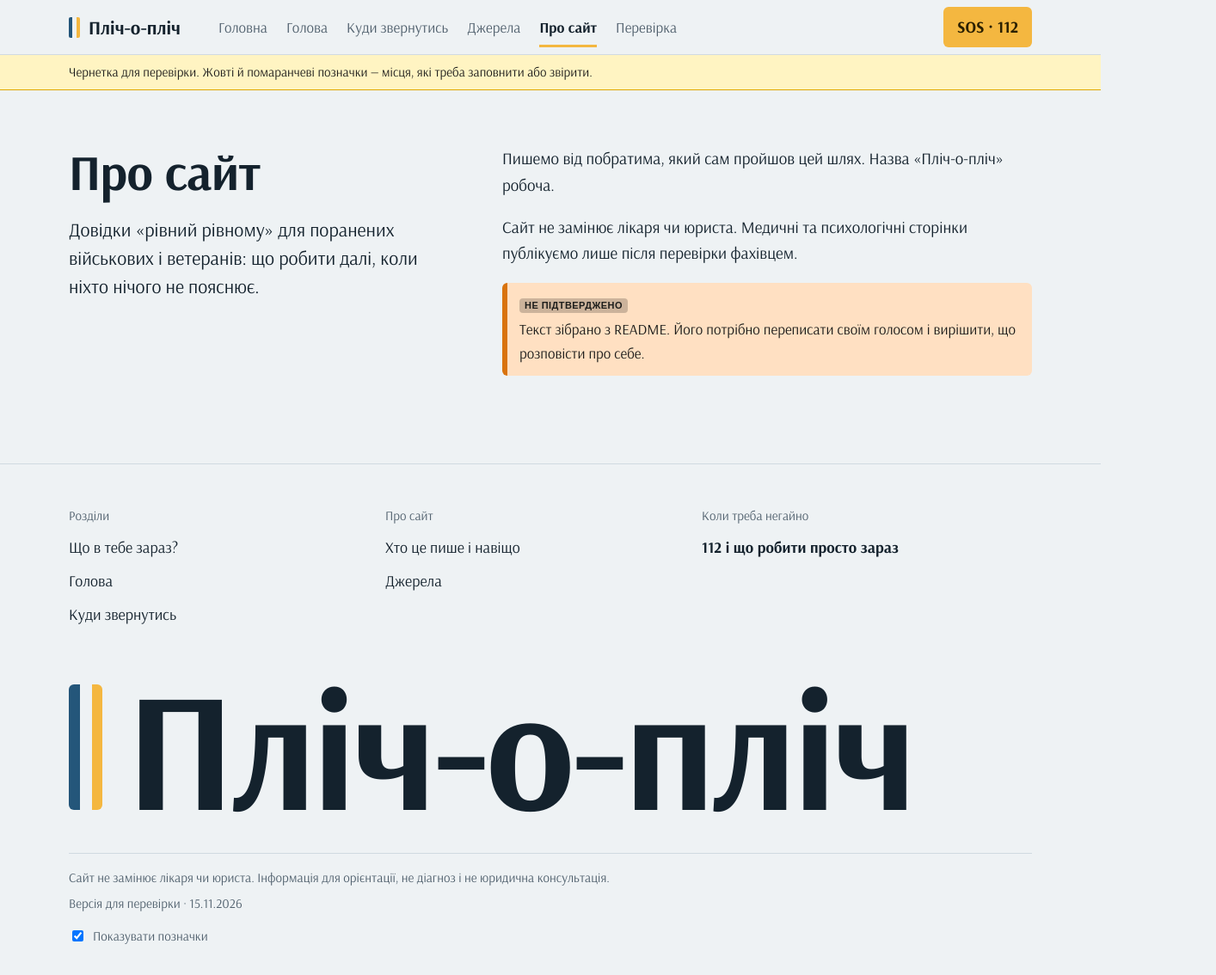
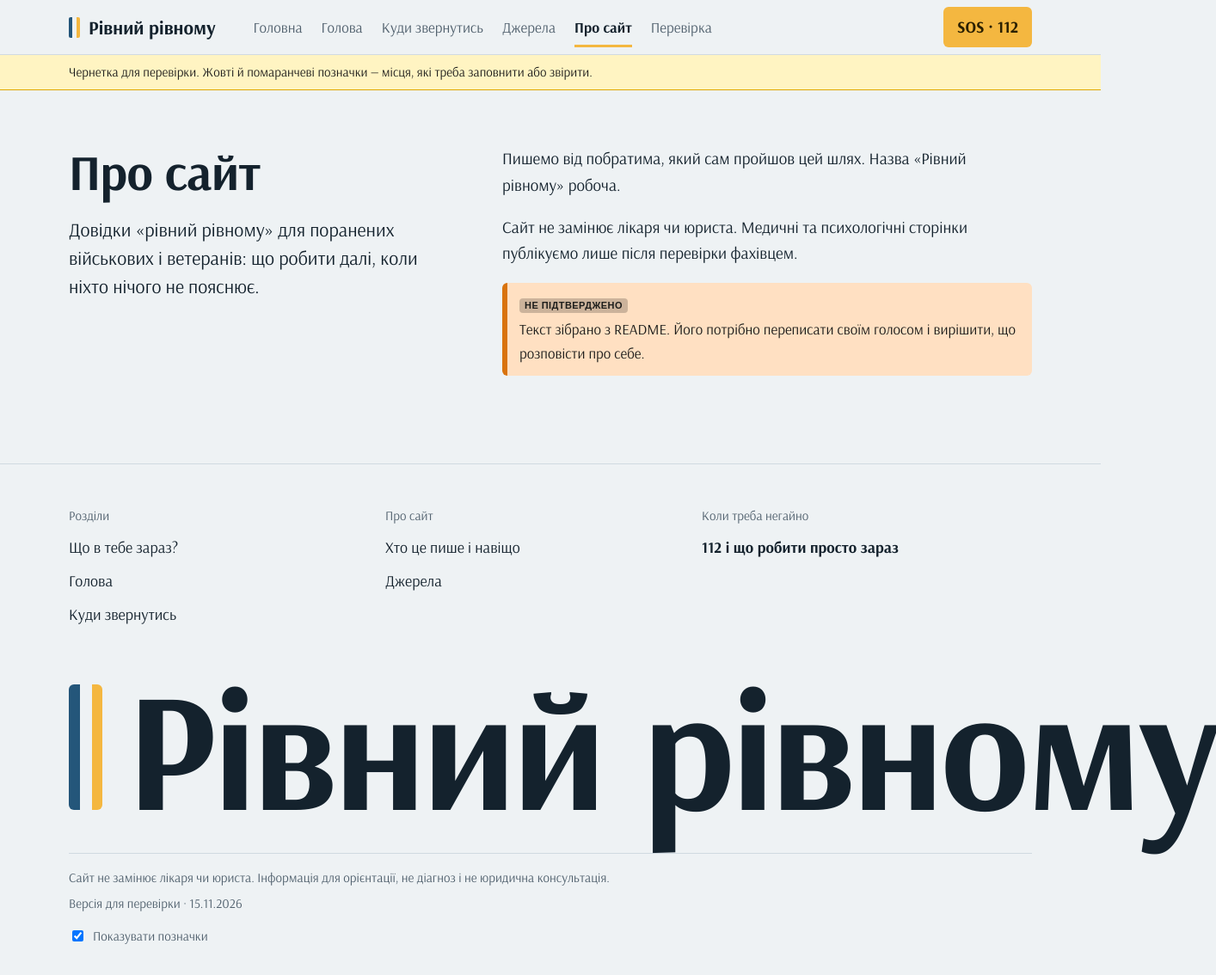
Before and after one commit to aleksandrkilusik-blip/peer-to-peer, a plain HTML site: page docs/pro-sait.html in a window 1280 px wide. Shown: the whole page at 86% size, 1414 px wide, since content can reach past the window. Drawn offline with Linux system fonts and the light colour scheme.

Commit message:
Назва сайту: «Рівний рівному» замість «Пліч-о-пліч»
Co-Authored-By: Claude Opus 5.5 <noreply@anthropic.com>

```diff
--- a/docs/pro-sait.html
+++ b/docs/pro-sait.html
@@ -1,6 +1,6 @@
 <!DOCTYPE html>
 <html lang="uk"><head><meta charset="utf-8"><meta name="viewport" content="width=device-width,initial-scale=1">
-<title>Про сайт · Пліч-о-пліч</title><style>@font-face{font-family:Arsenal;font-weight:400;font-display:swap;src:url(fonts/arsenal-cyrillic-400-normal.woff2) format("woff2");unicode-range:U+0301,U+0400-045F,U+0490-0491,U+04B0-04B1,U+2116}
+<title>Про сайт · Рівний рівному</title><style>@font-face{font-family:Arsenal;font-weight:400;font-display:swap;src:url(fonts/arsenal-cyrillic-400-normal.woff2) format("woff2");unicode-range:U+0301,U+0400-045F,U+0490-0491,U+04B0-04B1,U+2116}
 @font-face{font-family:Arsenal;font-weight:700;font-display:swap;src:url(fonts/arsenal-cyrillic-700-normal.woff2) format("woff2");unicode-range:U+0301,U+0400-045F,U+0490-0491,U+04B0-04B1,U+2116}
 @font-face{font-family:Arsenal;font-weight:400;font-display:swap;src:url(fonts/arsenal-latin-400-normal.woff2) format("woff2");unicode-range:U+0000-00FF,U+2000-206F,U+20AC,U+2190-2193,U+2212}
 @font-face{font-family:Arsenal;font-weight:700;font-display:swap;src:url(fonts/arsenal-latin-700-normal.woff2) format("woff2");unicode-range:U+0000-00FF,U+2000-206F,U+20AC,U+2190-2193,U+2212}
@@ -188,11 +188,11 @@ code{background:color-mix(in srgb,var(--ink) 10%,transparent);padding:0 4px;bord
 @media (prefers-reduced-motion:reduce){*{transition:none!important}@view-transition{navigation:none}}
 </style></head>
 <body>
-<header class="top"><div class="wrap"><a class="brand" href="index.html">Пліч-о-пліч</a>
+<header class="top"><div class="wrap"><a class="brand" href="index.html">Рівний рівному</a>
 <nav class="menu" aria-label="Розділи"><a href="index.html">Головна</a><a href="kategoriya-3.html">Голова</a><a href="kudy-zvernutys.html">Куди звернутись</a><a href="dzherela.html">Джерела</a><a href="pro-sait.html" aria-current="page">Про сайт</a><a href="review.html">Перевірка</a></nav>
 <a class="sos" href="crisis.html" aria-label="Коли треба негайно: 112">SOS · 112</a></div></header>
 <div class="draft-banner"><div class="wrap">Чернетка для перевірки. Жовті й помаранчеві позначки — місця, які треба заповнити або звірити.</div></div>
-<main class="wrap"><div class="split"><div class="head"><h1>Про сайт</h1><p class="lead">Довідки «рівний рівному» для поранених військових і ветеранів: що робити далі, коли ніхто нічого не пояснює.</p></div><div class="body"><p>Пишемо від побратима, який сам пройшов цей шлях. Назва «Пліч-о-пліч» робоча.</p>
+<main class="wrap"><div class="split"><div class="head"><h1>Про сайт</h1><p class="lead">Довідки «рівний рівному» для поранених військових і ветеранів: що робити далі, коли ніхто нічого не пояснює.</p></div><div class="body"><p>Пишемо від побратима, який сам пройшов цей шлях. Назва «Рівний рівному» робоча.</p>
 <p>Сайт не замінює лікаря чи юриста. Медичні та психологічні сторінки публікуємо лише після перевірки фахівцем.</p>
 <div class="flag flag-unconf"><span class="tag">Не підтверджено</span><p>Текст зібрано з README. Його потрібно переписати своїм голосом і вирішити, що розповісти про себе.</p></div></div></div></main>
 <footer><div class="wrap">
@@ -201,7 +201,7 @@ code{background:color-mix(in srgb,var(--ink) 10%,transparent);padding:0 4px;bord
 <div><p>Про сайт</p><ul><li><a href="pro-sait.html">Хто це пише і навіщо</a></li><li><a href="dzherela.html">Джерела</a></li></ul></div>
 <div class="fnow"><p>Коли треба негайно</p><a href="crisis.html">112 і що робити просто зараз</a></div>
 </div>
-<p class="wordmark" aria-hidden="true">Пліч-о-пліч</p>
+<p class="wordmark" aria-hidden="true">Рівний рівному</p>
 <div class="fine"><p>Сайт не замінює лікаря чи юриста. Інформація для орієнтації, не діагноз і не юридична консультація.</p>
 <p class="muted">Версія для перевірки · 15.11.2026</p>
 <label class="flagtoggle"><input type="checkbox" id="ft" checked> Показувати позначки</label></div></div></footer>
```
Also changed, not shown: docs/3a-normalnist.html (+3 -3 lines), docs/3c-pershyi-krok.html (+3 -3 lines), docs/3d-blyzki.html (+3 -3 lines), docs/crisis.html (+3 -3 lines), docs/dzherela.html (+3 -3 lines), docs/index.html (+3 -3 lines), docs/kategoriya-3.html (+3 -3 lines), docs/kudy-zvernutys.html (+3 -3 lines), docs/review.html (+3 -3 lines).
